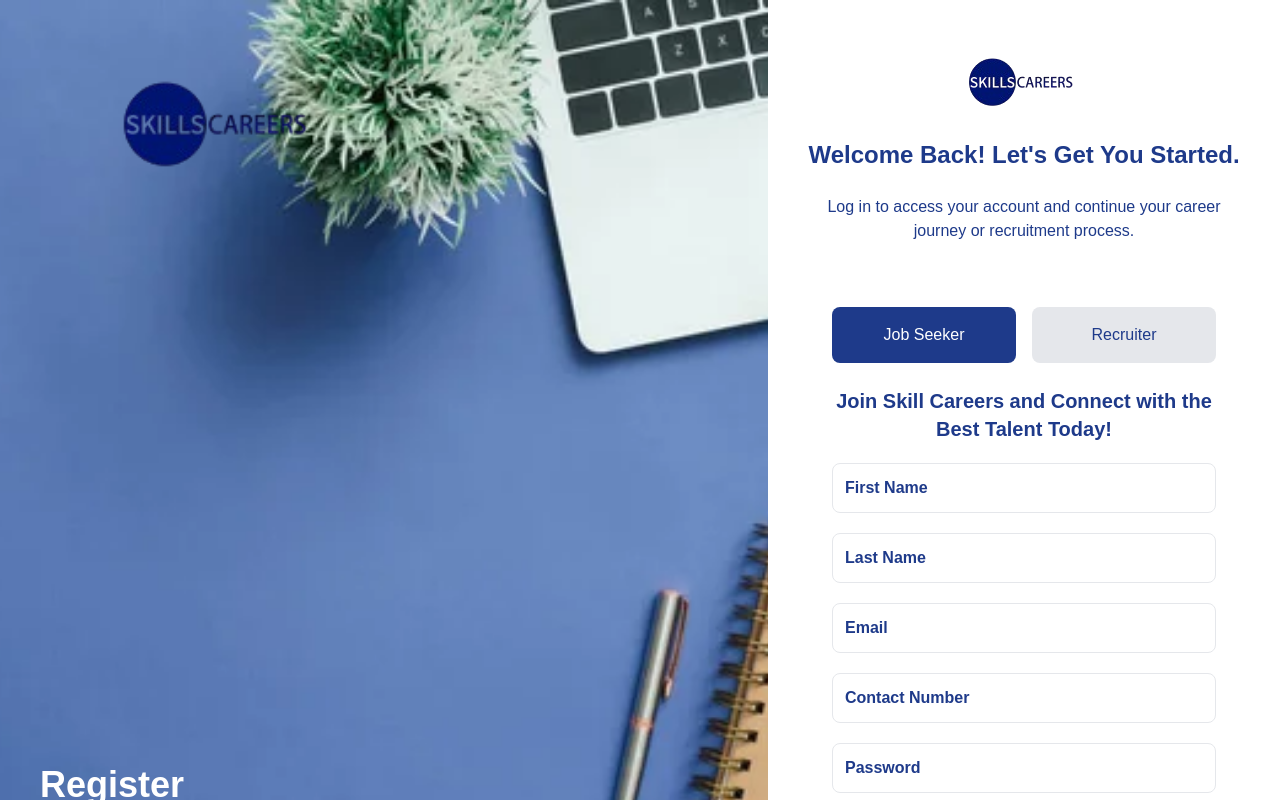
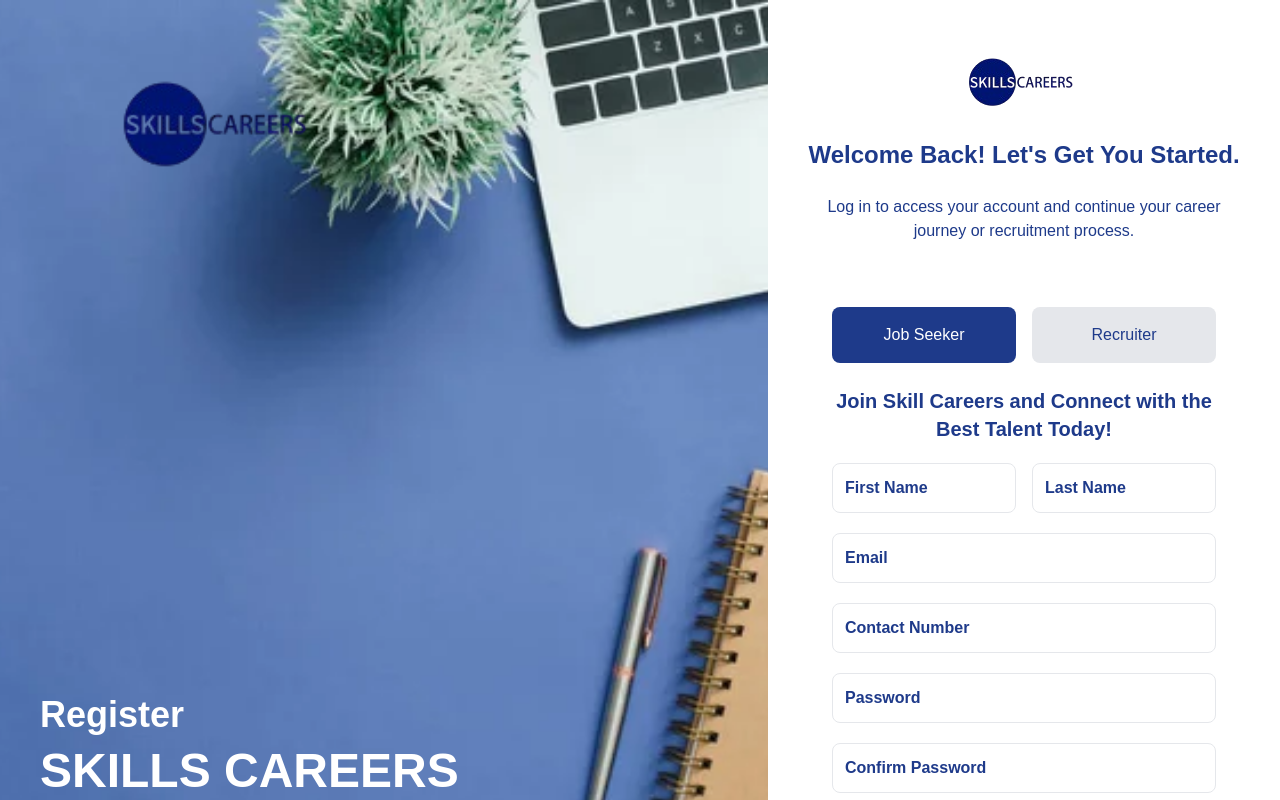
Before and after one commit to Miyuri15/skillscareers, a Next.js app: page /register in a window 1280 px wide. Shown: the top 800 px of the page. Built offline with nearby package versions, Linux system fonts and the light colour scheme.

Commit message:
form adjusted

```diff
--- a/components/JobSeekerRegister.js
+++ b/components/JobSeekerRegister.js
@@ -4,6 +4,8 @@
 
 const JobSeekerRegister = () => (
   <form className="space-y-4 text-blue-900">
+    {/* First Name and Last Name in parallel */}
+    <div className="grid grid-cols-1 md:grid-cols-2 gap-4">
       <label className="block">
         <input
           type="text"
@@ -18,6 +20,9 @@
           placeholder="Last Name"
         />
       </label>
+    </div>
+
+    {/* Remaining form fields */}
     <label className="block">
       <input
         type="email"
```
Lines whose indentation alone changed are shown as unchanged.
